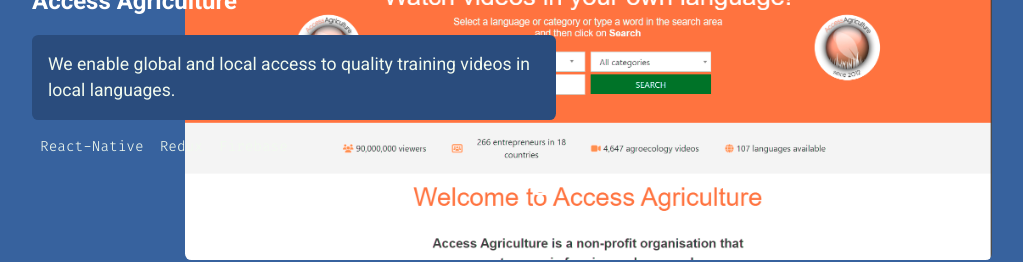
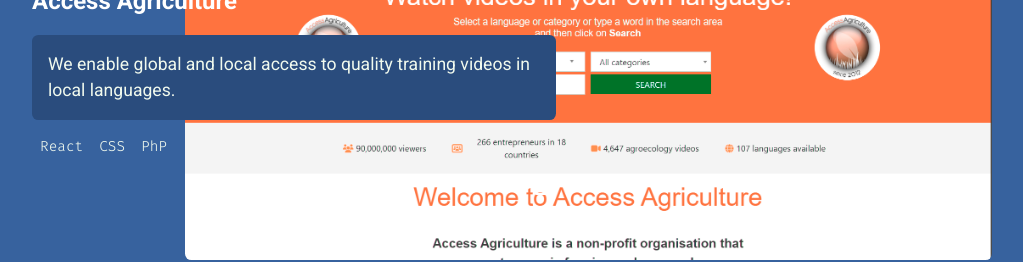
Before and after one commit to judeNdagga/MyDevPortfolio, a Next.js app: page / in a window 1280 px wide. Shown: the part 3100-3362 px from the top of the page, without its empty margins (128-1151 px from the left). Built offline with nearby package versions, Linux system fonts and the light colour scheme; no server answers.

Commit message:
updating

```diff
--- a/components/Built/data.tsx
+++ b/components/Built/data.tsx
@@ -29,7 +29,7 @@
        We enable global and local access to quality training videos in local languages.
       </>
     ),
-    tags: ["React-Native", "Redux", "Firebase"],
+    tags: ["React", "CSS", "PhP"],
   },
 
   {
```
